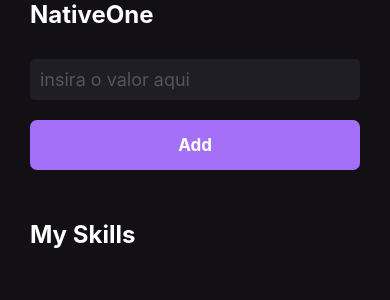
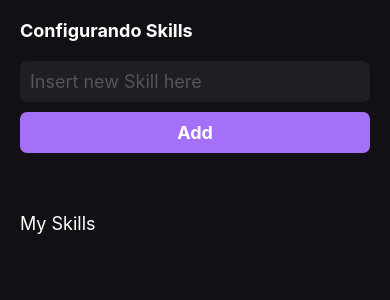
Before and after one commit to Alexsandro-Ctba/nativeOne, a React Native app: screen / in a window 390 px wide. Shown: the top 300 px of the page. Built offline with nearby package versions, Linux system fonts and the light colour scheme.

Commit message:
atualizado nativeOne

```diff
--- a/App.js
+++ b/App.js
@@ -1,6 +1,7 @@
 import React from "react";
-import Home from "./src/page/Home";
+import { Home } from "./src/page/Home";
+
 
 export default function App(){
-  return <Home />
+  return  <Home />
 }
--- a/src/page/Home.js
+++ b/src/page/Home.js
@@ -1,52 +1,39 @@
 import React, { useState } from "react";
-import {
-  Platform, StyleSheet, Text, TextInput, TouchableOpacity, View
-} from 'react-native';
+import { StyleSheet, Text, TextInput, TouchableOpacity, View } from "react-native";
 
+export function Home(){
 
-export default function Home(){
-  // armazena apenas 1 skill
-  const [newSkill, setNewSkill] = useState();
-   //armazena todas as skills
-   const [mySkills, setMySkills] = useState([]);
+  const [newSkill, setNewSkill] = useState()
+  const [mySkill, setMySkill] = useState([]);
 
-   //usar handle quando o processo partir do clique de usuários
-   function handleAddNewSkill(){
-      setMySkills(oldState => [...mySkills, newSkill])
+  function handleAddSkill(){
+    setMySkill(oldState =>[...oldState, newSkill])
   }
-
   return(
     <View style={styles.container}>
-      <Text style={styles.title}>
-        NativeOne
-      </Text>
+      <Text style={styles.initial}>Configurando Skills</Text>
 
-      <TextInput
-      style={styles.input}
-      placeholder="insira o valor aqui"
-      placeholderTextColor="#555"
-      onChangeText={setNewSkill}
-      />
-      {/* exibindo botão = button
-        activeOpacity = controlando a opacidade no clique
-      */}
-      <TouchableOpacity style={styles.button} activeOpacity={0.7}
-        onPressIn={handleAddNewSkill}
-      >
-      <Text style={styles.buttonText}>Add</Text>
+      <TextInput style={styles.input}
+      placeholder="Insert new Skill here"
+      placeholderTextColor='#555'
+      //na alteração efetua-se o setNellSkill
+      onChangeText={setNewSkill}/>
 
+      <TouchableOpacity style={styles.addButton}
+      activeOpacity={0.7}
+      //no pressionando do button efetua-se o handleAddSkill
+      onPress={handleAddSkill}>
+        <Text style={styles.addButtonText}>Add</Text>
       </TouchableOpacity>
 
-      {/* colocando margin de 50 em cima e amabixo */}
-      <Text style={[styles.title, {marginVertical:50}]}>
-        My Skills
-      </Text>
+      <Text style={[styles.title, {marginVertical:50}]}>My Skills</Text>
 
       {
-  mySkills.map(skills  =>(
-    <TouchableOpacity key={skills} style={styles.buttonSkill}>
-    <Text style={[styles.textSkill]}>
-        {skills}
+        //percorrendo o Array myskill
+        mySkill.map(skill=>(
+          <TouchableOpacity key={skill} style={[styles.buttonSkill]}>
+          <Text style={styles.textSkill}>
+      {skill}
           </Text>
         </TouchableOpacity>
         ))
@@ -58,44 +45,25 @@ export default function Home(){
 const styles = StyleSheet.create({
   container:{
     flex:1,
-    paddingHorizontal:20,
-    paddingHorizontal:70,
-    paddingHorizontal:30,
     backgroundColor:'#121015'
   },
-  title:{
-    color:'#fff',
-    fontSize:24,
-    fontWeight:'bold'
+  initial:{color:'#fff',
+  fontWeight:'bold',
+  fontSize:18,
+  marginVertical:20,
+  marginHorizontal:20
 },
-  input:{
-    backgroundColor:'#1f1e25',
-    color:'#fff',
-    borderRadius:5,
-    fontSize:18,
-    padding:Platform.OS ==='ios'? 15 : 10,marginTop:30
+input:{backgroundColor:'#1f1e25',borderRadius:7, marginHorizontal:20,
+padding:10,fontSize:18,color:'#fff'},
+addButtonText:{
+  color:'#fff', fontSize:18,fontWeight:'bold'
 },
-  button:{
-    backgroundColor:'#a370f7',
-    padding:15,
-    borderRadius:7,
-    textAlign:'center',
-    alignItems:'center', marginTop:20
+addButton:{
+  backgroundColor:'#a370f7',padding:10,marginHorizontal:20,borderRadius:7,
+  marginVertical:10,alignItems:'center'
 },
-  buttonText:{
-    color:'#fff',fontSize:17, fontWeight:'bold'
-  },
-
-  textSkill:{
-    color:'#fff', fontSize:22,
-    fontWeight:'bold',
-
-  },
-  buttonSkill:{
-    borderRadius:50,
-    padding:15,
-    backgroundColor:'#1f1e25',
-    alignItems:'center',
-    marginVertical:3
-  }
+title:{color:'#fff', fontSize:18,marginLeft:20},
+buttonSkill:{backgroundColor:'#1f1e25',marginHorizontal:20,padding:20
+,borderRadius:50,alignItems:'center',marginVertical:5},
+textSkill:{color:'#fff',fontSize:24, textTransform:"uppercase"}
 })
```
Lines whose indentation alone changed are shown as unchanged.
